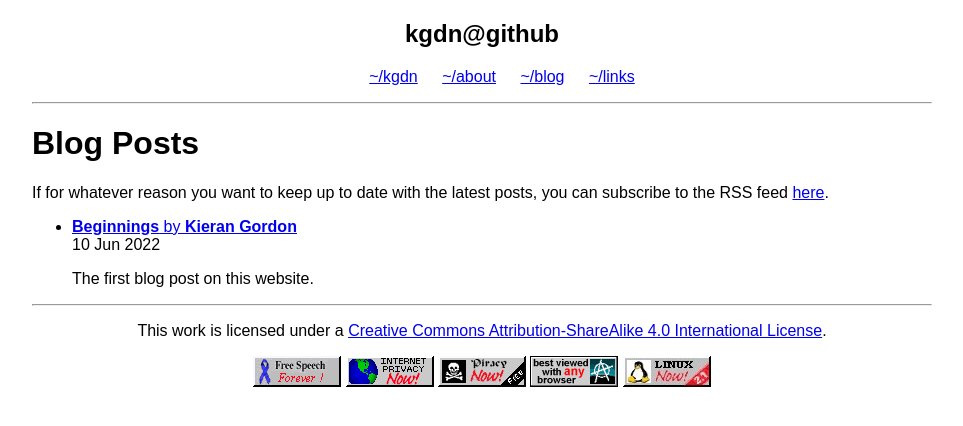
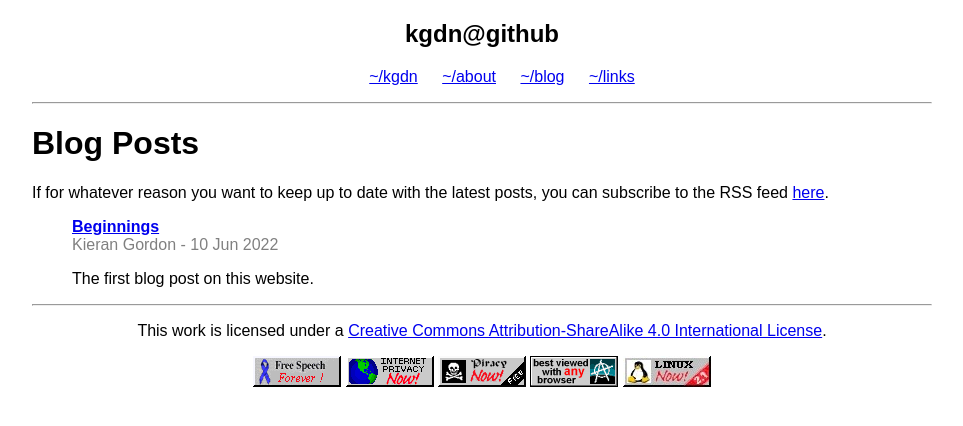
Before and after one commit to kgdn/kgdn.github.io, a Jekyll site: the page built from blog.md, in a window 1280 px wide. Shown: the top 426 px of the page, without its empty margins (158-1121 px from the left). Built offline with Jekyll 4.4.1, drawn with Linux system fonts in a browser that asks for light colours.

Commit message:
Updated posts formatting

```diff
--- a/_layouts/posts.html
+++ b/_layouts/posts.html
@@ -3,13 +3,13 @@ layout: default
 ---
 <p>If for whatever reason you want to keep up to date with the latest posts, you can subscribe to the RSS feed <a
         href="/feed.xml">here</a>.</p>
-<ul>
+<ul class="nopoint">
     {% for post in site.posts %}
     <li>
         <a href="{{ post.url }}" title="{{ post.title }}"><b>{{
-            post.title }}</b> by <b>{{ post.author }}</b></a>
+            post.title }}</b></a>
             <div>
-                <span>{{ post.date | date_to_string }}</span>
+                <span>{{ post.author}} - {{ post.date | date_to_string }}</span>
             </div>
     </li>
     <p>{{ post.description }}</p>
--- a/styles/styles.css
+++ b/styles/styles.css
@@ -17,3 +17,11 @@ footer {
     margin: 0 auto;
     text-align: center;
 }
+
+.nopoint {
+    list-style-type: none;
+}
+
+.nopoint span {
+    color: gray;
+}
```
